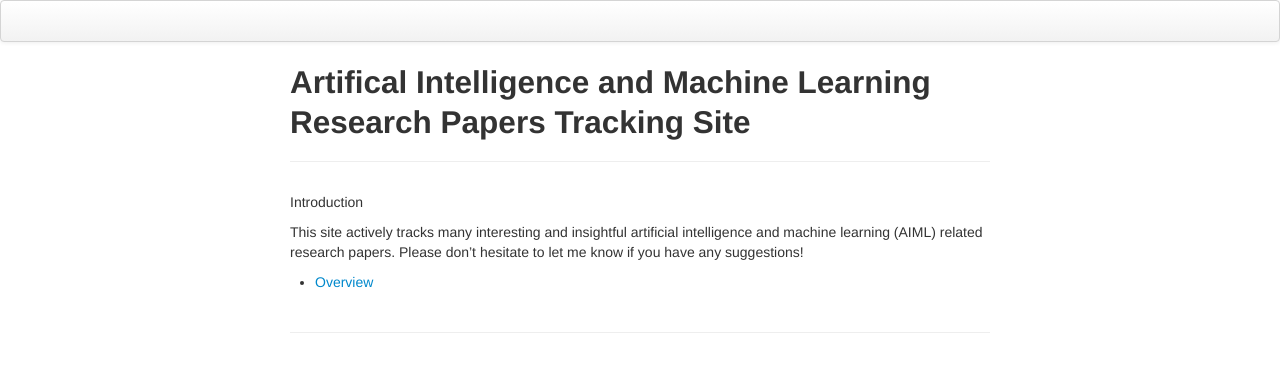
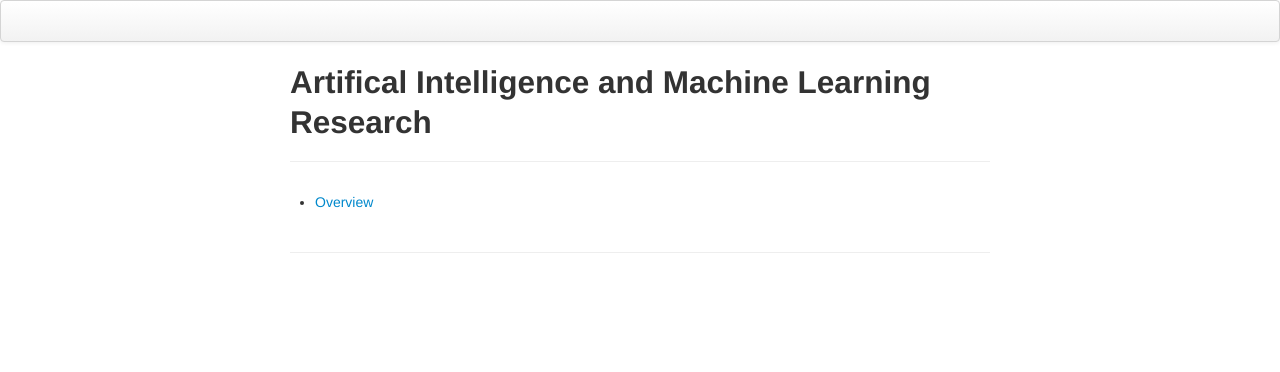
Before and after one commit to aimlthatmatters/aimlthatmatters.github.io, a Jekyll site: the page built from index.md, in a window 1280 px wide. Shown: the top 372 px of the page. Built offline with Jekyll 4.4.1, drawn with Linux system fonts in a browser that asks for light colours.

Commit message:
Update index.md

```diff
--- a/index.md
+++ b/index.md
@@ -1,10 +1,7 @@
 ---
 layout: page
-title: Artifical Intelligence and Machine Learning Research Papers Tracking Site
+title: Artifical Intelligence and Machine Learning Research
+description: This site actively tracks many interesting and insightful artificial intelligence and machine learning (AIML) related research papers. Please don't hesitate to let me know if you have any suggestions!
 ---
 
-Introduction
-
-This site actively tracks many interesting and insightful artificial intelligence and machine learning (AIML) related research papers. Please don't hesitate to let me know if you have any suggestions!
-
 - [Overview](pages/overview.html)
```
